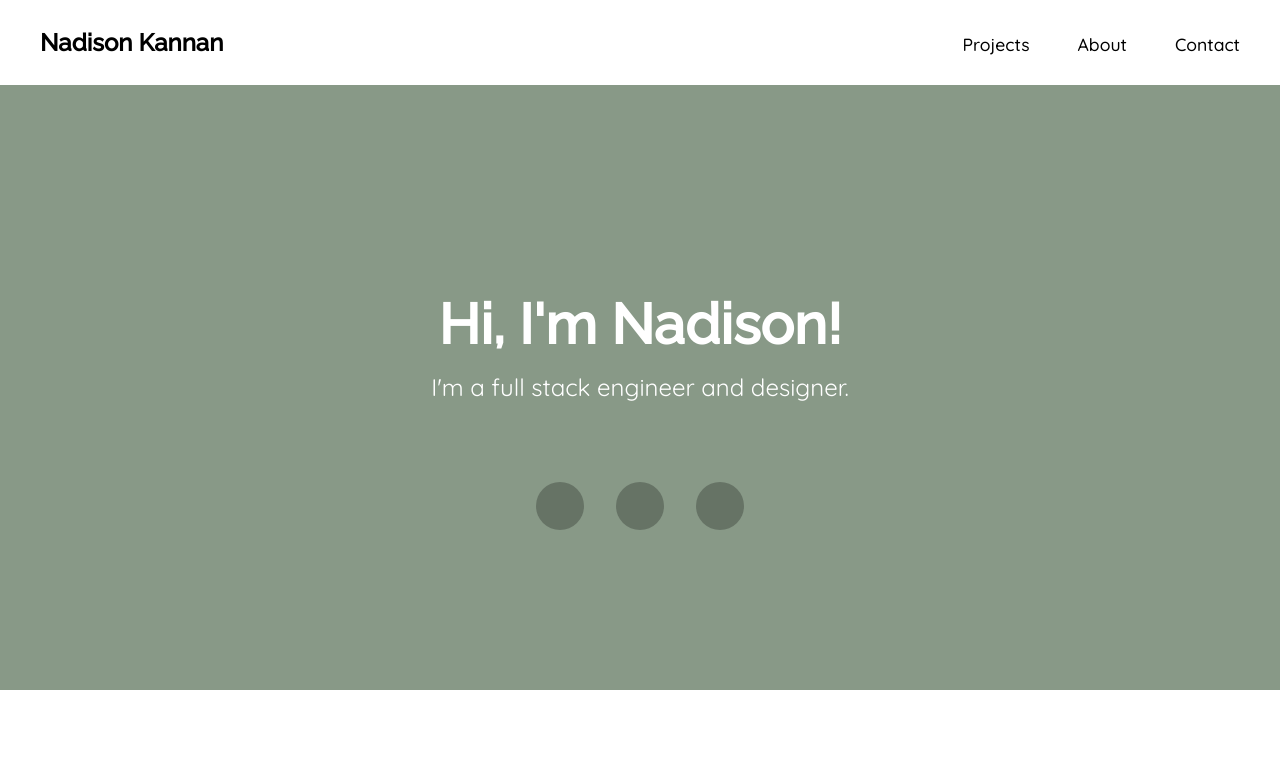
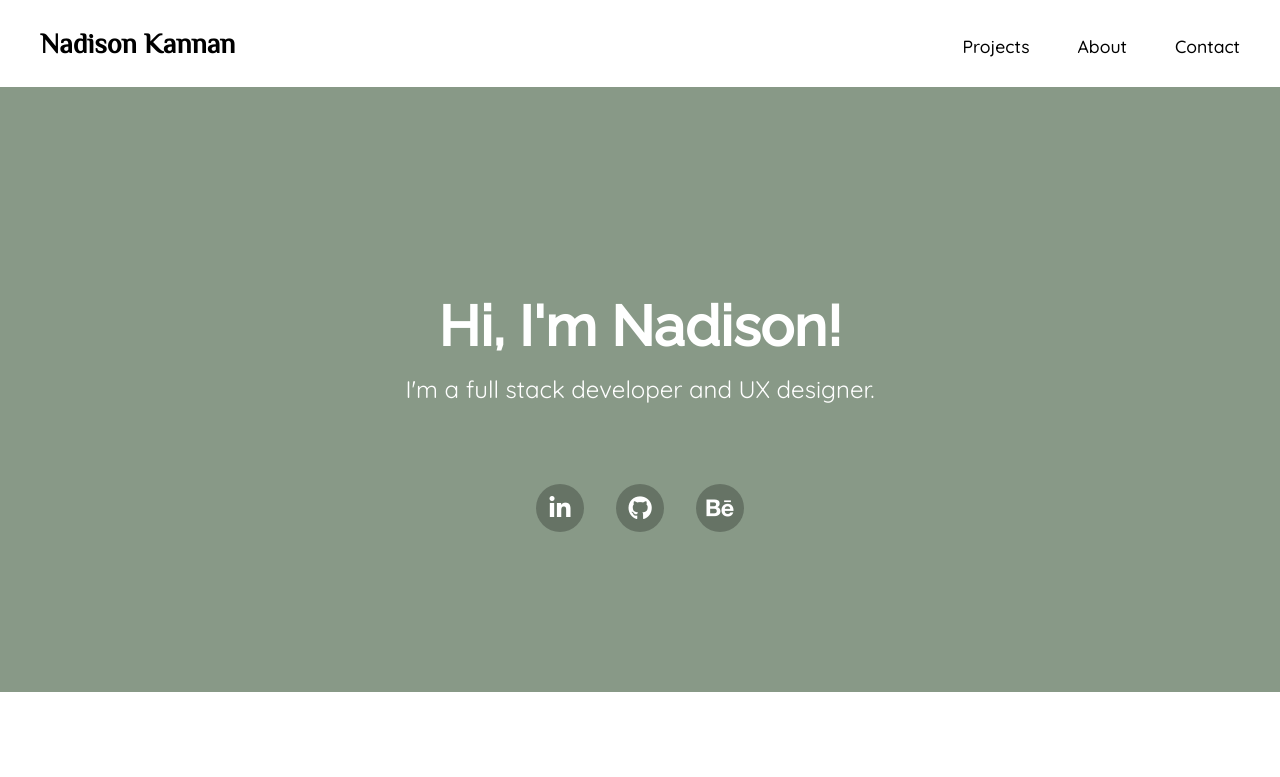
Before and after one commit to nkannan94/Personal-Website, a plain HTML site: page index.html in a window 1280 px wide. Shown: the top 777 px of the page. Drawn offline with Linux system fonts and the light colour scheme.

Commit message:
Add social icons

```diff
--- a/index.html
+++ b/index.html
@@ -7,7 +7,10 @@
     <link rel="stylesheet" href="./resources/styles.css">
     <link rel="preconnect" href="https://fonts.googleapis.com">
     <link rel="preconnect" href="https://fonts.gstatic.com" crossorigin>
-    <link href="https://fonts.googleapis.com/css2?family=Quicksand:wght@300;400;500;700&family=Raleway:wght@300;400;500&display=swap" rel="stylesheet">
+    <link rel="preconnect" href="https://fonts.googleapis.com">
+<link rel="preconnect" href="https://fonts.gstatic.com" crossorigin>
+<link href="https://fonts.googleapis.com/css2?family=Philosopher&family=Quicksand:wght@300;400;500;700&family=Raleway:wght@300;400;500&display=swap" rel="stylesheet">
+    <script src="https://kit.fontawesome.com/886e2b9f76.js" crossorigin="anonymous"></script>
     <title>Nadison's Portfolio</title>
 </head>
 <body>
@@ -29,11 +32,11 @@
     <section id="banner">
         <div id="intro">
             <h2>Hi, I'm Nadison!</h2>
-            <p>I'm a full stack engineer and designer.</p>
+            <p>I'm a full stack developer and UX designer.</p>
             <div class="socials">
-                <div class="profile linkedin"><img src="" alt=""></div>
-                <div class="profile github"><img src="" alt=""></div>
-                <div class="profile behance"><img src="" alt=""></div>
+                <a href="https://www.linkedin.com/in/nadison-kannan/" target="_blank"><div class="profile linkedin"><i class="fa-brands fa-linkedin-in"></i></div></a>
+                <a href="https://github.com/nkannan94"  target="_blank"><div class="profile github"><i class="fa-brands fa-github"></i></div></a>
+                <a href="https://www.behance.net/nadisonkannan"  target="_blank"><div class="profile behance"><i class="fa-brands fa-behance"></i></div></a>
             </div>
         </div>
     </section>
@@ -123,6 +126,7 @@
     <!-- Footer -->
     <footer>
         <p>Copyright © Nadison Kannan</p>
+
     </footer>
 
 </body>
--- a/resources/styles.css
+++ b/resources/styles.css
@@ -6,7 +6,11 @@ body {
     padding: 0;
 }
 
-h1 , h2{
+h1 {
+    font-family: 'Philosopher', sans-serif;
+}
+
+h2, h3, h4, h5, h6 {
     font-family: 'Raleway', sans-serif;
 }
 
@@ -21,6 +25,8 @@ header {
 
 #logo a {
     font-weight: bold;
+    font-family: 'Philosopher', sans-serif;
+    font-size: 1.75rem;
 }
 
 nav ol {
@@ -41,7 +47,7 @@ header a {
 }
 
 header a:hover {
-    color: gray;
+    color: #3f7bbf;
     transition: 0.5s;
 }
 
@@ -71,6 +77,11 @@ header a:hover {
     justify-content: center;
 }
 
+.socials a {
+    text-decoration: none;
+    color: #FFF;
+}
+
 .profile {
     width: 3rem;
     height: 3rem;
@@ -78,6 +89,9 @@ header a:hover {
     border-radius: 100%;
     margin: 0 1rem;
     transition: 0.25s;
+    display: flex;
+    align-items: center;
+    justify-content: center;
 }
 
 .profile:hover {
@@ -154,16 +168,14 @@ header a:hover {
 
 .details-container p {
     margin-top: 0;
+    font-size: 1.25rem;
+    line-height: 1.75rem;
 }
 
 .details-container {
     max-width: 50%;
     /* border: 1px solid red; */
     line-height: 1.5rem;
-}
-
-#portrait {
-
 }
 
 #portrait img {
```
Also changed, not shown: resources/images/behance-logo.png (added), resources/images/github-logo.png (added).
